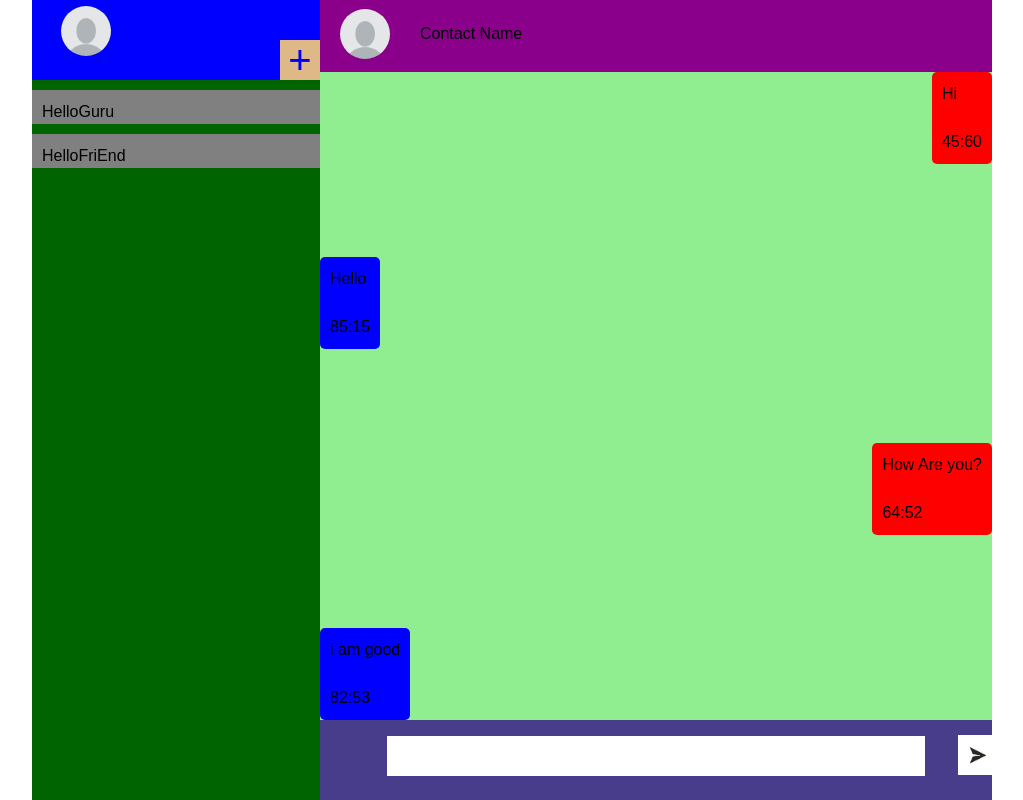
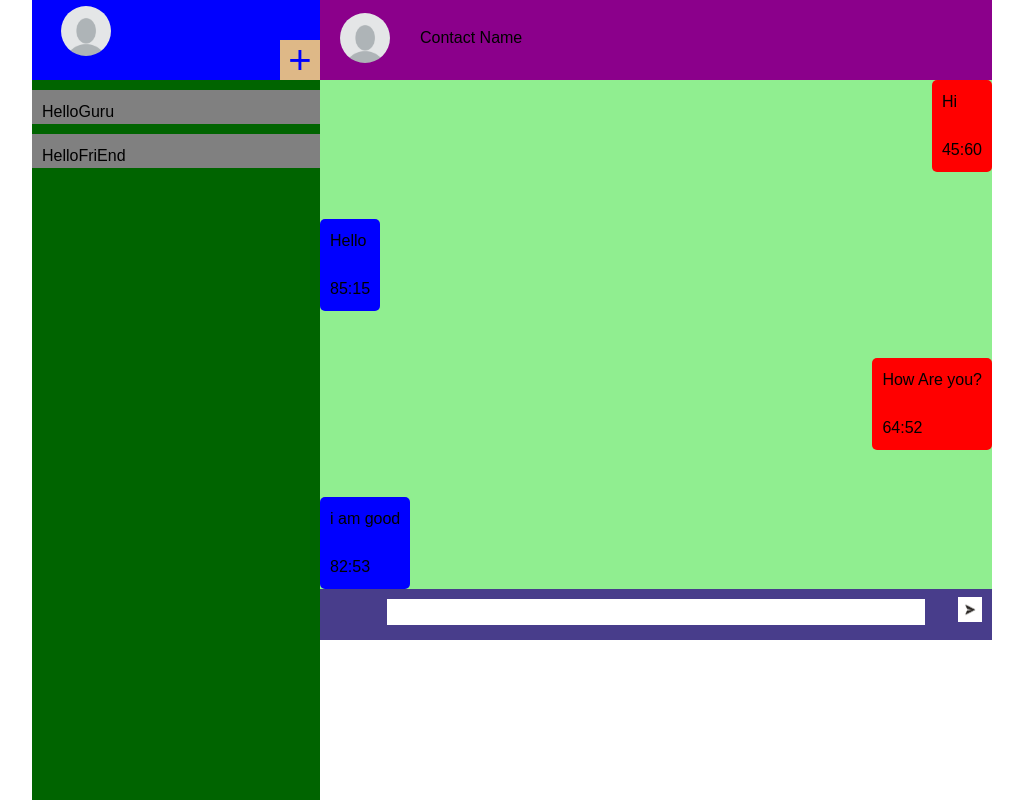
Before and after one commit to rajeshCreate72/messaging-website, a React (Create React App) app in the folder frontEnd-react/: page / in a window 1280 px wide. Shown: the whole page, without its empty margins (224-1247 px from the left). Built offline with nearby package versions, Linux system fonts and the light colour scheme.

Commit message:
Message Handling Added style not working

```diff
--- a/frontEnd-react/src/Components/ChatResponseComponent/ChatResponse.js
+++ b/frontEnd-react/src/Components/ChatResponseComponent/ChatResponse.js
@@ -1,16 +1,14 @@
 import React, { Component } from "react";
 import './ChatsResponseStyle.css';
 import ChatsResponseTopBar from "./ChatsResponseTopBar";
-import MessagesComponent from "./MessagesComponent";
-import MessageTextBox from "./MessageTextBox";
+import MessageHandling from "./MessageHandling";
 
 class ChatResponse extends Component {
     render() {
         return (
             <div className="chat-response">
                 <ChatsResponseTopBar />
-                <MessagesComponent />
-                <MessageTextBox />
+                <MessageHandling />
             </div>
         )
     }
--- a/frontEnd-react/src/Components/ChatResponseComponent/ChatsResponseStyle.css
+++ b/frontEnd-react/src/Components/ChatResponseComponent/ChatsResponseStyle.css
@@ -35,7 +35,7 @@
 
 .msg-container {
     display: flex;
-    height: 90%;
+    height: 100%;
     background-color: lightgreen;
     justify-content: space-between;
     flex-direction: column;
@@ -63,6 +63,7 @@
     position: relative;
     width: 80%;
     left: 100px;
+    right: 100px;
     bottom: 5px;
     height: 50%;
 }
--- /dev/null
+++ b/frontEnd-react/src/Components/ChatResponseComponent/MessageHandling.js
@@ -0,0 +1,24 @@
+import React, { useState } from 'react'
+import MessagesComponent from './MessagesComponent';
+import MessageTextBox from './MessageTextBox';
+
+function MessageHandling() {
+    const [msg, setMsg] = useState([
+    {user: "1234", msg: "Hi", timeStamp: "45:60"},
+    {user: "1235", msg: "Hello", timeStamp: "85:15"},
+    {user: "1234", msg: "How Are you?", timeStamp: "64:52"},
+    {user: "1235", msg: "i am good", timeStamp: "82:53"}
+    ]);
+
+    const addMessage = (newMessage) => {
+        setMsg([...msg, newMessage]);
+    }
+  return (
+    <div>
+        <MessagesComponent msg={ msg } />
+        <MessageTextBox addMessage={addMessage} />
+    </div>
+  )
+}
+
+export default MessageHandling
--- a/frontEnd-react/src/Components/ChatResponseComponent/MessageTextBox.js
+++ b/frontEnd-react/src/Components/ChatResponseComponent/MessageTextBox.js
@@ -1,24 +1,28 @@
 import React, { useState } from 'react'
 import sendLogo from "../contents/sendLogo.png"
 
-function MessageTextBox() {
-  const [textBoxValue, setTextBoxValue] = useState("")
+function MessageTextBox({addMessage}) {
+  const [textValue, setTextValue] = useState("")
 
   const handleTextChange = (event) => {
-    setTextBoxValue(event.target.value);
+    setTextValue(event.target.value);
   }
 
   const handleSubmit = (event) => {
-    event.preventDefalut();
-
-    console.log("Submitted Message : ", textBoxValue);
+    event.preventDefault();
+    console.log("Submitted Message : ", textValue);
+    addMessage({
+        user: "1234", msg: textValue, timeStamp: new Date().toLocaleTimeString()
+    });
+    setTextValue("");
+    console.log(typeof addMessage)
   }
 
   return (
     <div className='text-box-container'>
       <form className='message-box-form' onSubmit={handleSubmit}>
-        <textarea id='response-text-box' value={textBoxValue} onChange={handleTextChange}></textarea>
-        <button type='submit' id='response-button'>
+        <textarea id='response-text-box' value={textValue} onChange={handleTextChange}></textarea>
+        <button type="submit" id='response-button'>
             <img src={ sendLogo } alt='sendLogo' id='img-send-logo'/>
         </button>
       </form>
--- a/frontEnd-react/src/Components/ChatResponseComponent/MessagesComponent.js
+++ b/frontEnd-react/src/Components/ChatResponseComponent/MessagesComponent.js
@@ -1,18 +1,13 @@
 import React from 'react'
 
-function MessagesComponent() {
-  const user1 = "1234"
-  const user2 = "1236"
-  const msg = [
-    {user: user1, msg: "Hi", timeStamp: "45:60"},
-    {user: user2, msg: "Hello", timeStamp: "85:15"},
-    {user: user1, msg: "How Are you?", timeStamp: "64:52"},
-    {user: user2, msg: "i am good", timeStamp: "82:53"}
-  ]
+function MessagesComponent({msg}) {
+  if (!msg || !msg.length) {
+    return <div className='msg-container'></div>
+  }
   return (
     <div className='msg-container'>
       {msg.map((message, index) => (
-        message.user === user1 ? (
+        message.user === "1234" ? (
           <div className="my-msg" key={index}>
             <p>{ message.msg }</p>
             <br />
```
